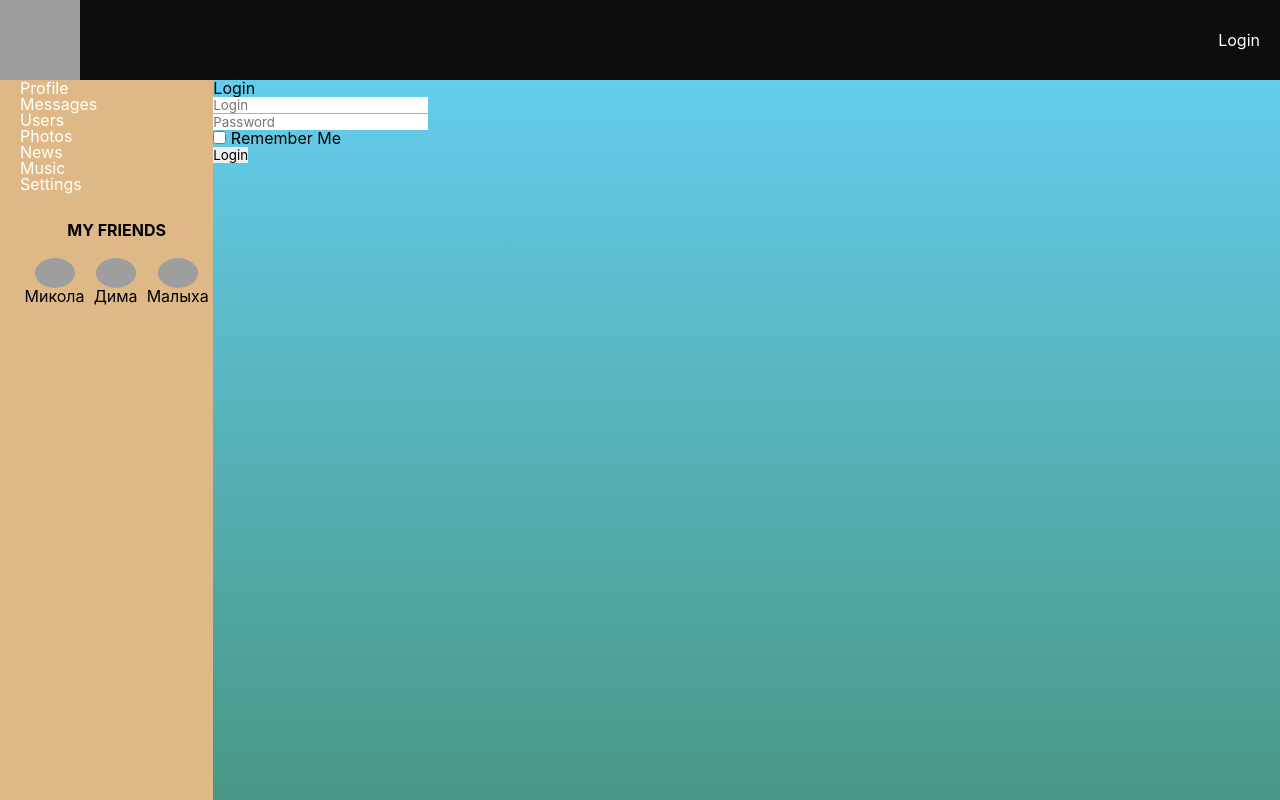
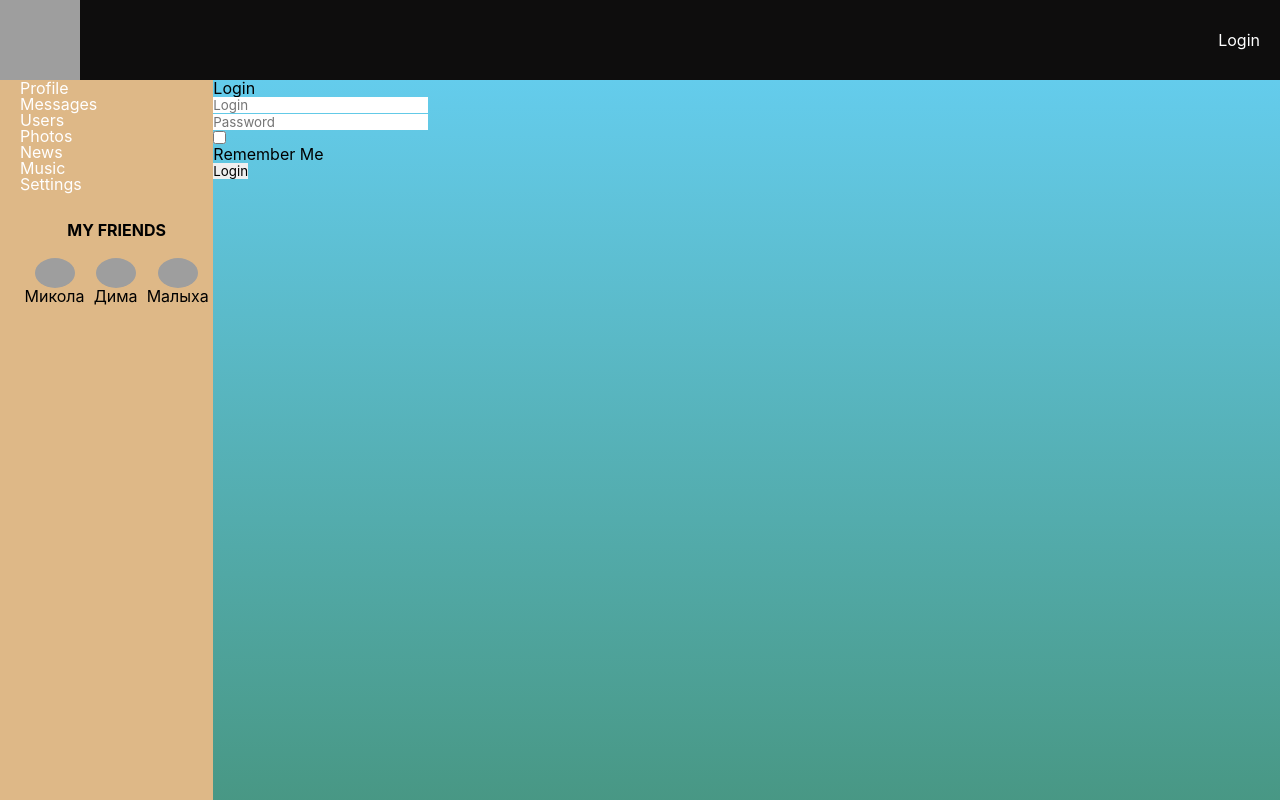
Before and after one commit to Mikalai-Hurinovich/My-Social-Network, a React (Create React App) app: page /login in a window 1280 px wide. Shown: the top 800 px of the page. Built offline with nearby package versions, Linux system fonts and the light colour scheme; no server answers; grey boxes are pictures that could not be loaded.

Commit message:
feat: validation for Login

```diff
--- a/src/Utils/Validators/Validators.js
+++ /dev/null
@@ -1,11 +0,0 @@
-export const required = value => {
-    if(value) return undefined;
-
-    return "Field is required";
-}
-
-export const maxLengthCreator = (maxLength) => (value) => {
-    if(value && value.length > maxLength) return `Max length is ${maxLength} symbols`;
-
-    return undefined;
-}
--- /dev/null
+++ b/src/Utils/Validators/Validators.tsx
@@ -0,0 +1,11 @@
+export const required = (value: string) => {
+    if (value) return undefined;
+
+    return "Field is required";
+}
+
+export const maxLengthCreator = (maxLength: number) => (value: string) => {
+    if (value && value.length > maxLength) return `Max length is ${maxLength} symbols`;
+
+    return undefined;
+}
--- a/src/components/Login/Login.tsx
+++ b/src/components/Login/Login.tsx
@@ -1,5 +1,7 @@
 import React from 'react';
 import {Field, InjectedFormProps, reduxForm} from "redux-form";
+import {Input} from "../common/FormsControls/FormsControls";
+import {required} from "../../Utils/Validators/Validators";
 
 type FormDataType = {
     login: string
@@ -10,13 +12,14 @@ const LoginForm: React.FC<InjectedFormProps<FormDataType>> = (props: InjectedFor
     return (
         <form onSubmit={props.handleSubmit}>
             <div>
-                <Field placeholder={'Login'} name={'login'} component={'input'}/>
+                <Field validate={[required]} placeholder={'Login'} name={'login'} component={Input}/>
             </div>
             <div>
-                <Field placeholder={'Password'} type={'password'} name={'password'} component={'input'}/>
+                <Field validate={[required]} placeholder={'Password'} type={'password'} name={'password'}
+                       component={Input}/>
             </div>
             <div>
-                <Field type={'checkbox'} name={'rememberMe'} component={'input'}/> Remember Me
+                <Field type={'checkbox'} name={'rememberMe'} component={Input}/> Remember Me
             </div>
             <div>
                 <button>Login</button>
--- a/src/components/common/FormsControls/FormsControls.tsx
+++ b/src/components/common/FormsControls/FormsControls.tsx
@@ -1,17 +1,26 @@
-import React from "react";
+import React, {ComponentProps} from "react";
 import s from './FormsControls.module.css'
-// @ts-ignore
-export const Textarea = (props) => {
+
+const FormControl = (props: any) => {
     const {input, child, meta, ...restProps} = props;
     const hasError = meta.touched && meta.error;
     return (
         <div className={`${s.formControl} ${hasError ? s.error : ''}`}>
             <div>
-                <textarea {...props.input} {...restProps}/>
+                {props.children}
             </div>
             <div>
-                {hasError && <span>{meta.error}</span> }
+                {hasError && <span>{meta.error}</span>}
             </div>
         </div>
     )
 }
+
+export const Textarea = (props: ComponentProps<any>) => {
+    const {input, child, meta, ...restProps} = props;
+    return <FormControl {...props}><textarea {...props.input} {...restProps}/></FormControl>
+}
+export const Input = (props: ComponentProps<any>) => {
+    const {input, child, meta, ...restProps} = props;
+    return <FormControl {...props}><input {...props.input} {...restProps}/></FormControl>
+}
```
